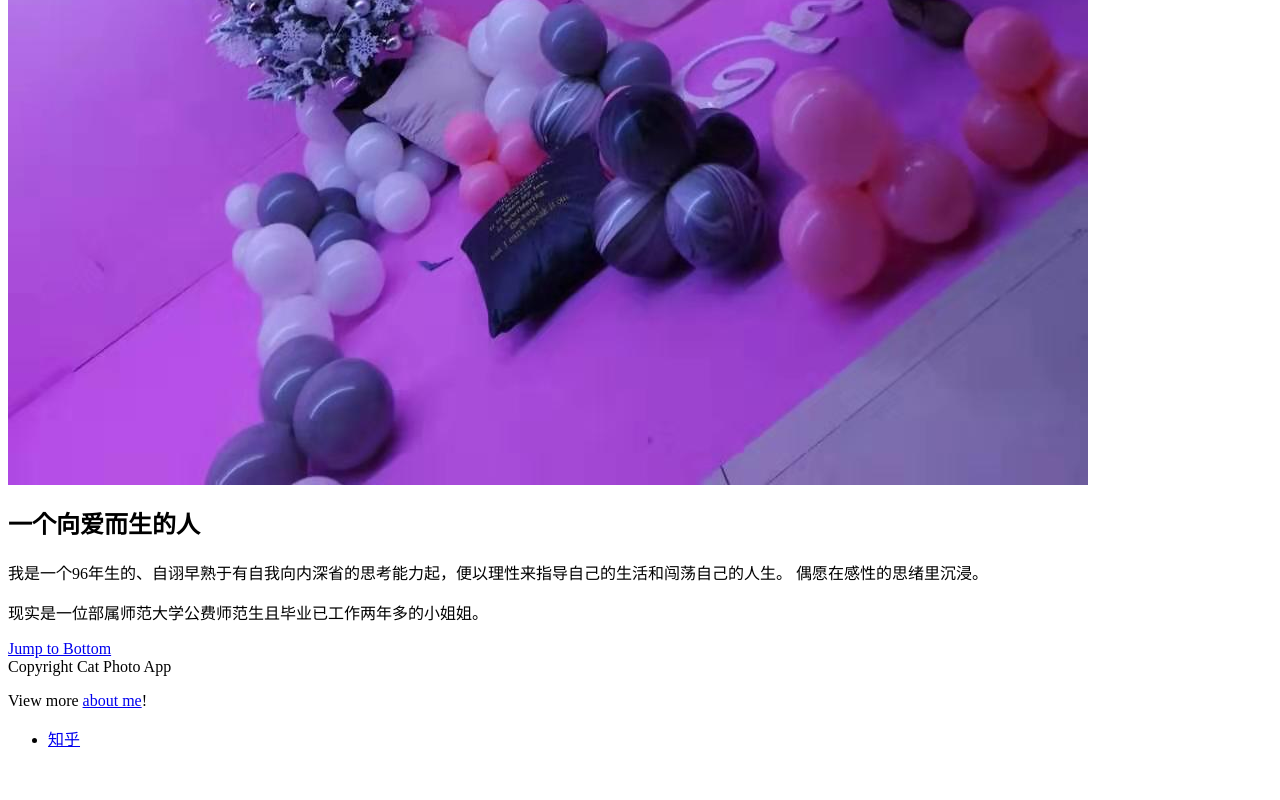
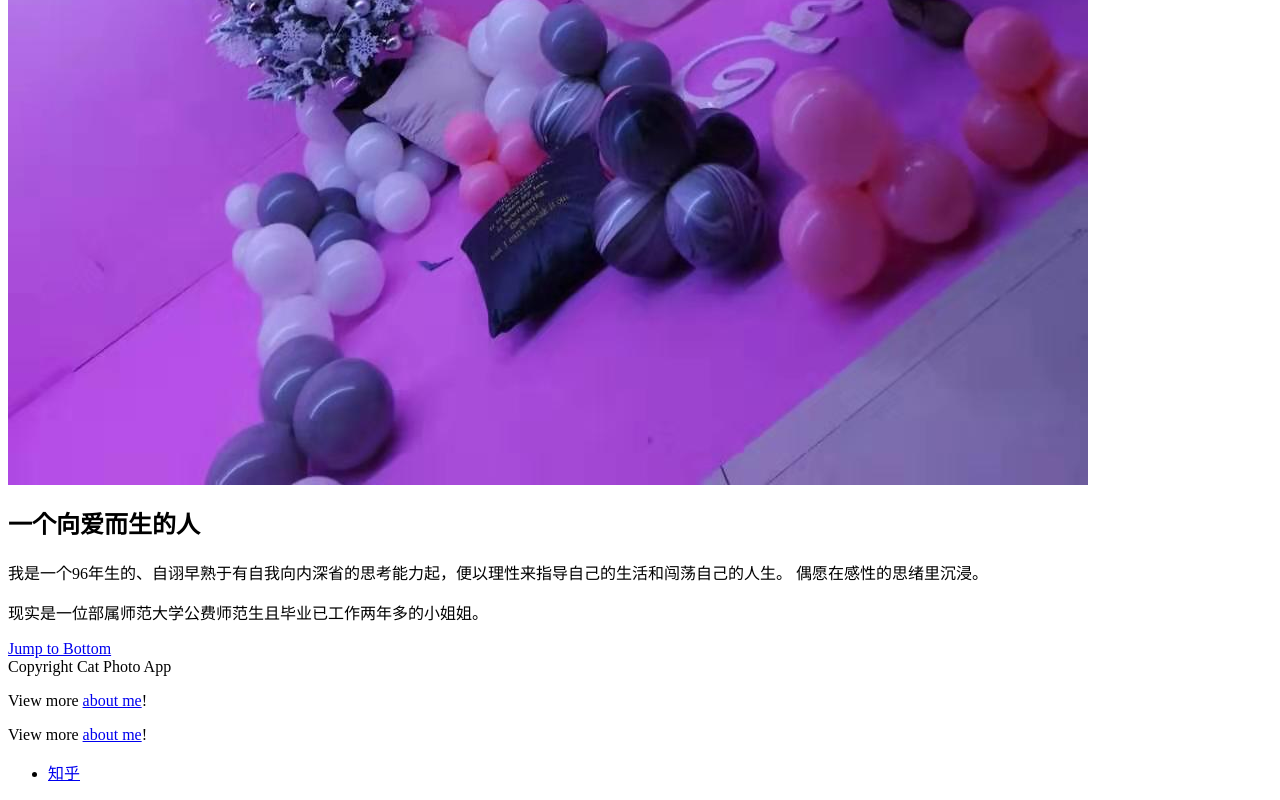
Before and after one commit to xiaoxiao-123/xiaoxiao-123.github.io, a plain HTML site: page index.html in a window 1280 px wide. Shown: the part 1030-1830 px from the top of the page. Before the commit the page ends 1796 px from the top, so only its background shows below. Drawn offline with Linux system fonts and the light colour scheme.

Commit message:
Update index.html

```diff
--- a/index.html
+++ b/index.html
@@ -9,6 +9,7 @@
 <a href="#footer">Jump to Bottom</a>
 <footer id="footer">Copyright Cat Photo App</footer>
 <p>View more <a target="_blank" href="http://www.zhihu.com">about me</a>!</p>
+<p>View more <a target="_blank" href="#">about me</a>!</p>
   <ul>
 <li><a href="http://www.zhihu.com">知乎</a></li>
 </ul>
```
